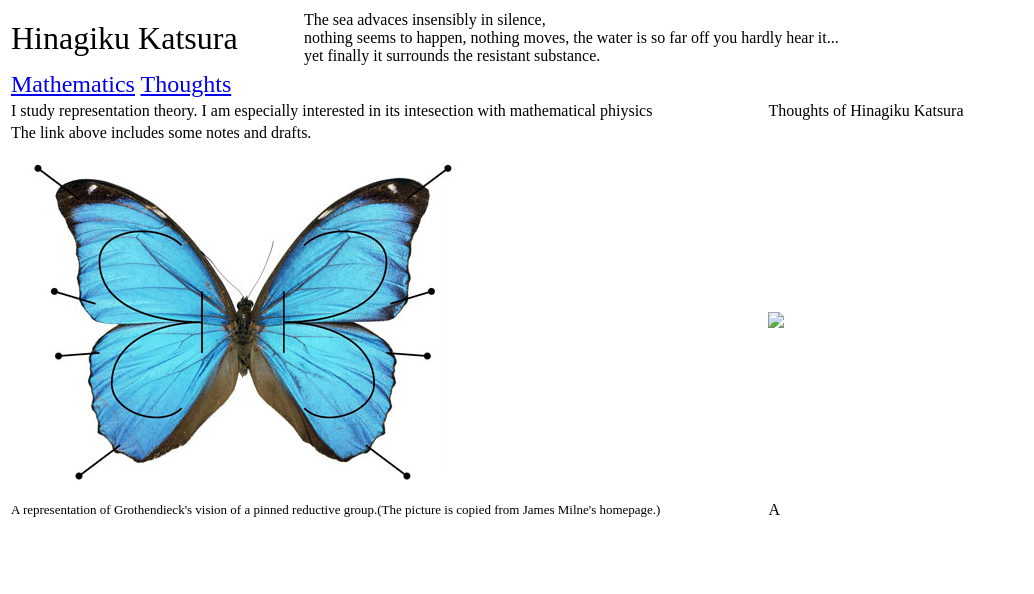
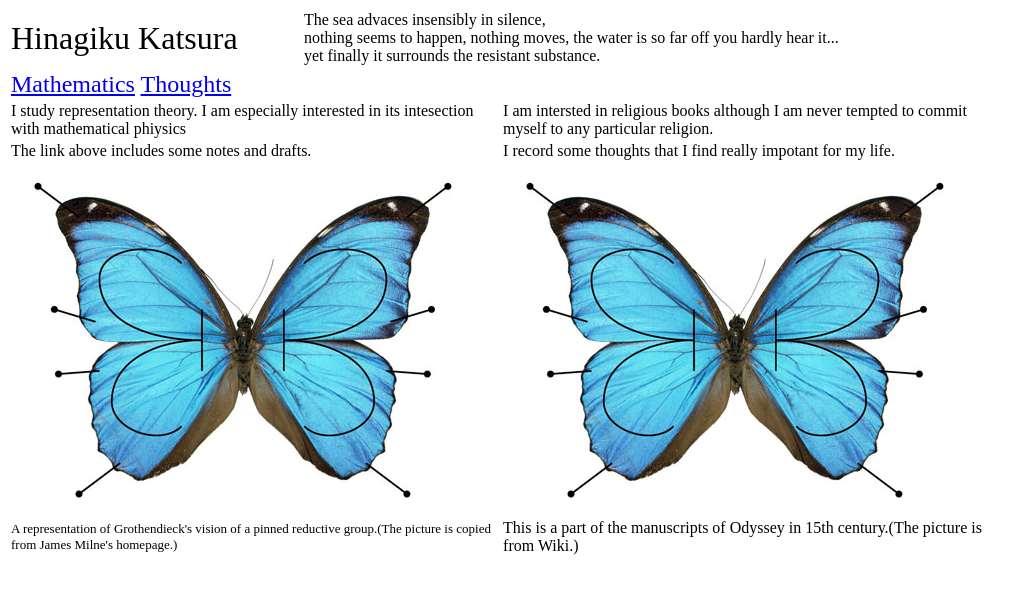
Before and after one commit to hina-cohomology/hina-cohomology.github.io, a plain HTML site: page index.html in a window 1280 px wide. Shown: the whole page, without its empty margins (0-1034 px from the left). Drawn offline with Linux system fonts and the light colour scheme.

Commit message:
Update index.html

```diff
--- a/index.html
+++ b/index.html
@@ -31,19 +31,19 @@
             </tr>
             <tr>
             <td style="font-size: medium;">I study representation theory. I am especially interested in its intesection with mathematical phiysics</td>
-            <td style="font-size: medium;">Thoughts of Hinagiku Katsura</td>
+            <td style="font-size: medium;">I am intersted in religious books although I am never tempted to commit myself to any particular religion.</td>
             </tr>
             <tr>
                <td style="font-size: medium;">The link above includes some notes and drafts.</td>
-               <td style="font-size: medium;"></td>
+               <td style="font-size: medium;">I record some thoughts that I find really impotant for my life. </td>
             </tr>
             <tr>
                 <td><a href="math/index.html"><img src="Pinnedbutterfly463.jpg" width="463" height="347" alt="butterfly" /></a></td>
-                <td><a href="thoughts/index.html"><img src=/></a</td>
+                <td><a href="thoughts/index.html"><img src="Pinnedbutterfly463.jpg" width="463" height="347" alt="butterfly" /></a></td>
             </tr>
             <tr>
                 <td style="font-size: small;">A representation of Grothendieck's vision of a pinned reductive group.(The picture is copied from James Milne's homepage.)</td>
-                <td style="font size: small;"> A</td>
+                <td style="font size: small;"> This is a part of the manuscripts of Odyssey in 15th century.(The picture is from Wiki.)</td>
             </tr>
             <tr>
             </tr>
```
